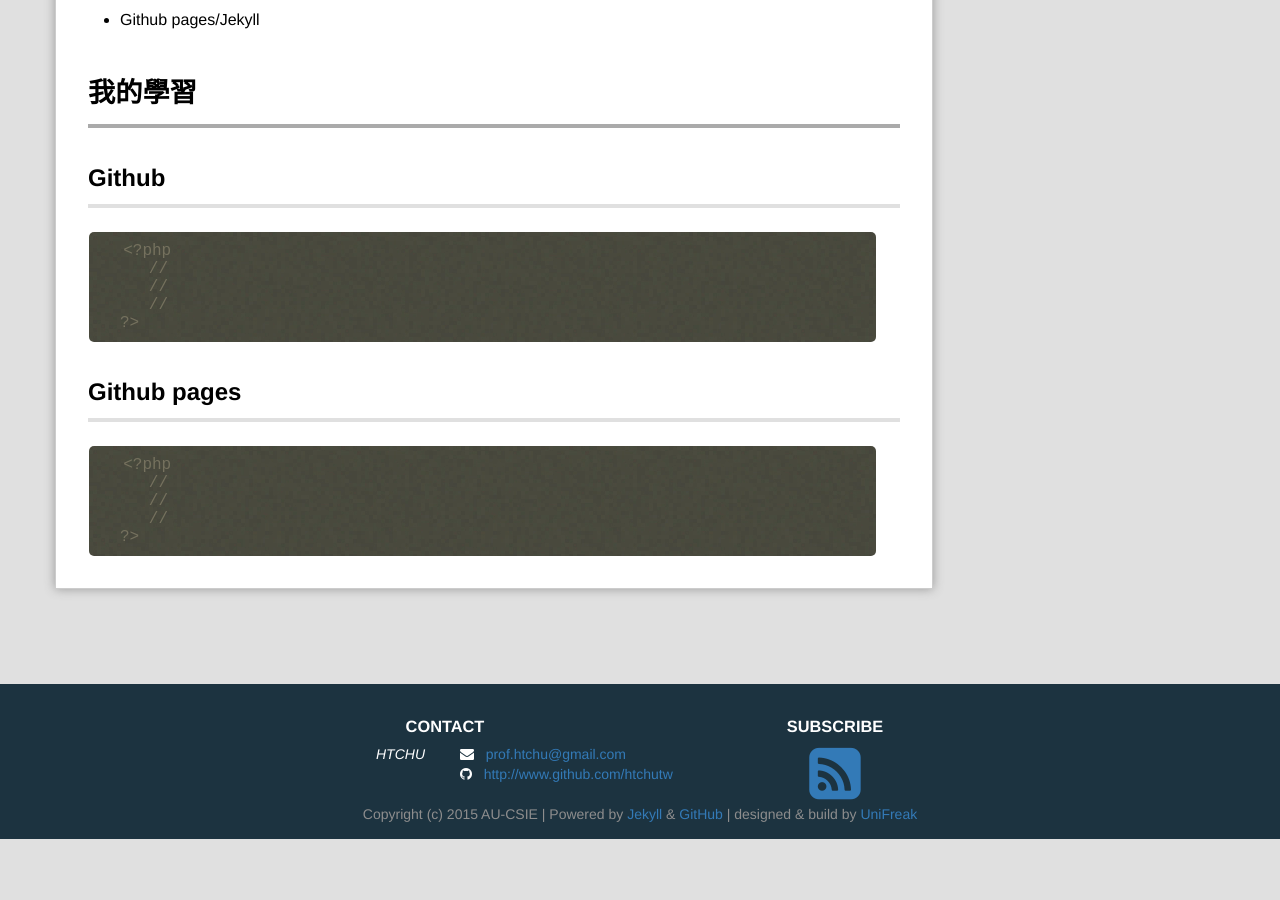
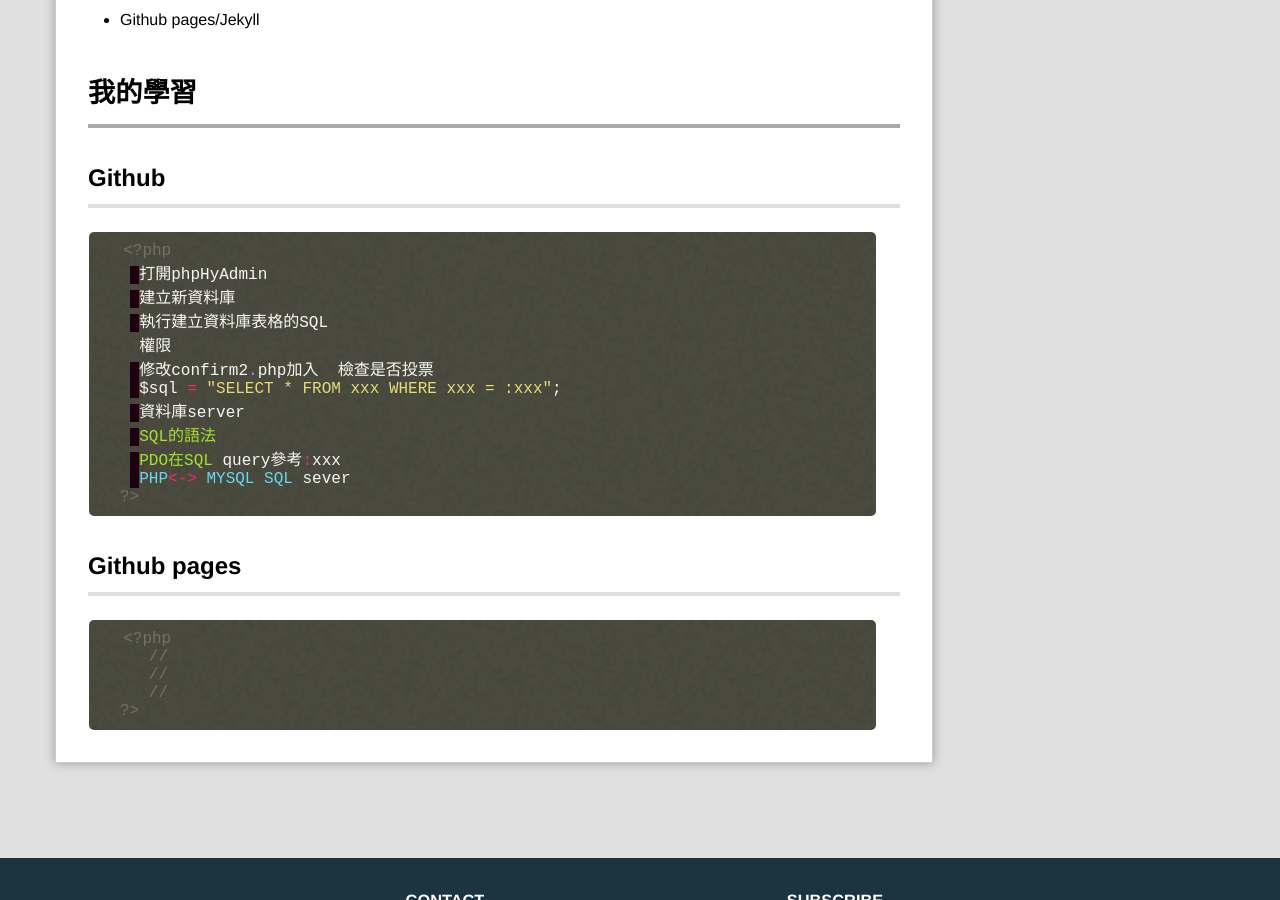
Before and after one commit to laoshay/webcourse, a Jekyll site: the page built from _posts/2017-11-01-Class7.md, in a window 1280 px wide and 900 px high, scrolled down 616 px. Built offline with Jekyll 4.4.1, drawn with Linux system fonts in a browser that asks for light colours; Markdown is read by kramdown in place of the engine named in the settings; comment, search, counter and statistics services are not loaded; before the commit the page ends 1455 px from its top, so only the background shows below that.

Commit message:
Update 2017-11-01-Class7.md

````diff
--- a/_posts/2017-11-01-Class7.md
+++ b/_posts/2017-11-01-Class7.md
@@ -21,9 +21,16 @@ github帳號及使用github做blog。。
 
 ```php
 <?php
-   //
-   //
-   //
+  打開phpHyAdmin
+  建立新資料庫
+  執行建立資料庫表格的SQL
+  權限
+  修改confirm2.php加入  檢查是否投票
+  $sql = "SELECT * FROM xxx WHERE xxx = :xxx";
+  資料庫server
+  SQL的語法
+  PDO在SQL query參考:xxx
+  PHP<-> MYSQL SQL sever
 ?>
 ```
 ##Github pages
````
